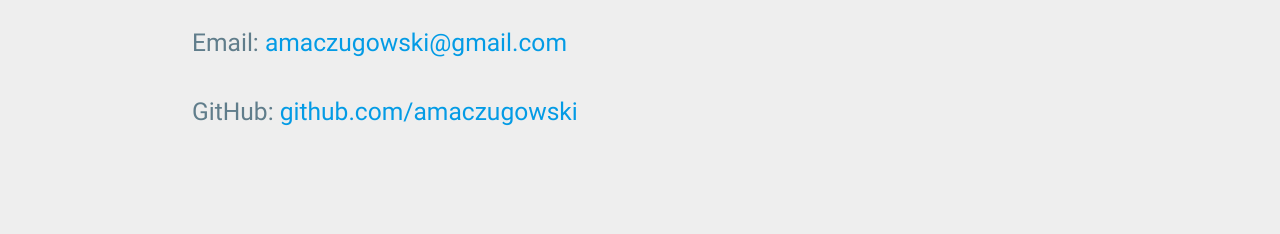
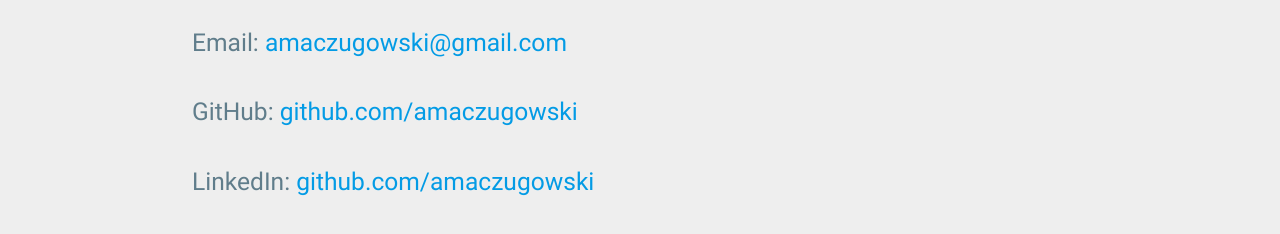
Before and after one commit to drewmacz/amaczugowski.github.io, a website: page index.html at #!/contact in a window 1280 px wide. Shown: the part 208-442 px from the top of the page. Drawn offline with nearby package versions, Linux system fonts and the light colour scheme.

Commit message:
added meta tags

```diff
--- a/index.html
+++ b/index.html
@@ -13,7 +13,8 @@
     <meta charset="utf-8">
     <meta http-equiv="X-UA-Compatible" content="IE=edge">
     <title>Andrew Maczugowski</title>
-    <meta name="description" content="">
+    <meta name="description" content="The personal website of Andrew Maczugowski.">
+    <meta name="author" content="Andrew Maczugowski <amaczugowski@gmail.com>">
     <meta name="viewport" content="width=device-width, initial-scale=1">
 
     <!-- Styling -->
--- a/views/contact/contact.html
+++ b/views/contact/contact.html
@@ -16,6 +16,11 @@
                     <h5 class="blue-grey-text center-on-small-only">GitHub: <a href="http://www.github.com/amaczugowski">github.com/amaczugowski</a></h5>
                 </div>
             </div>
+            <div class="row">
+                <div class="col s12 m9">
+                    <h5 class="blue-grey-text center-on-small-only">LinkedIn: <a href="http://www.linkedin.com/in/andrew-maczugowski">github.com/amaczugowski</a></h5>
+                </div>
+            </div>
         </div>
     </div>
 </div>
```
Also changed, not shown: views/main/main.html (line endings or trailing spaces).
